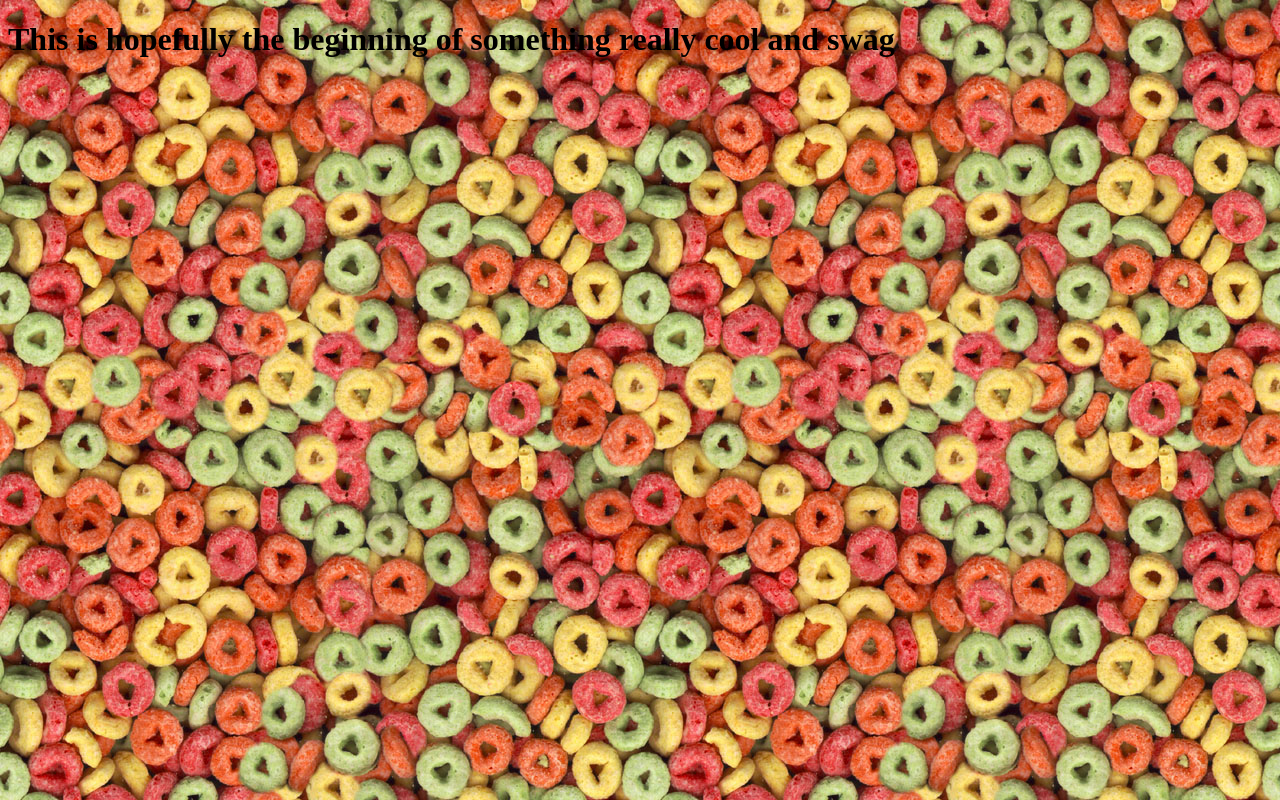
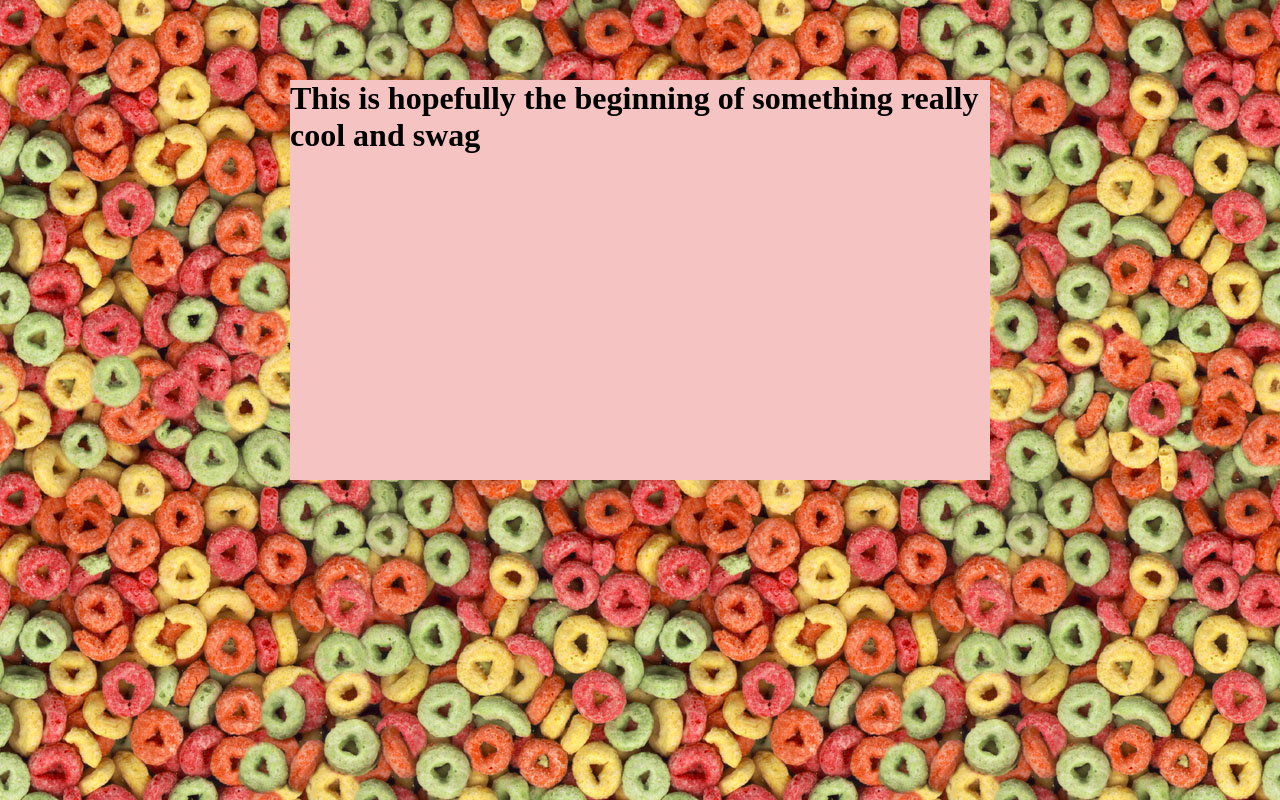
Before and after one commit to Coral720/personal-website, a plain HTML site: page index.html in a window 1280 px wide. Drawn offline with Linux system fonts and the light colour scheme.

Commit message:
Added a container to the center of the inex page

```diff
--- a/index.html
+++ b/index.html
@@ -7,7 +7,8 @@
         <link href="./style/styles.css" rel="stylesheet">
     </head>
     <body>
+        <div id="container">
         <h1>This is hopefully the beginning of something really cool and swag</h1>
-
+        </div>
     </body>
 </html>
--- a/style/styles.css
+++ b/style/styles.css
@@ -3,3 +3,13 @@ body{
     background-image: url('../images/cereal.jpg');
         background-position: top;
 }
+
+#container{
+    margin: 5em auto;
+    width: 700px;
+        background-color: #f5c3c1;
+    height: 400px;
+    color: black;
+    outline-color: black;
+    outline-width: 5px;
+}
```
